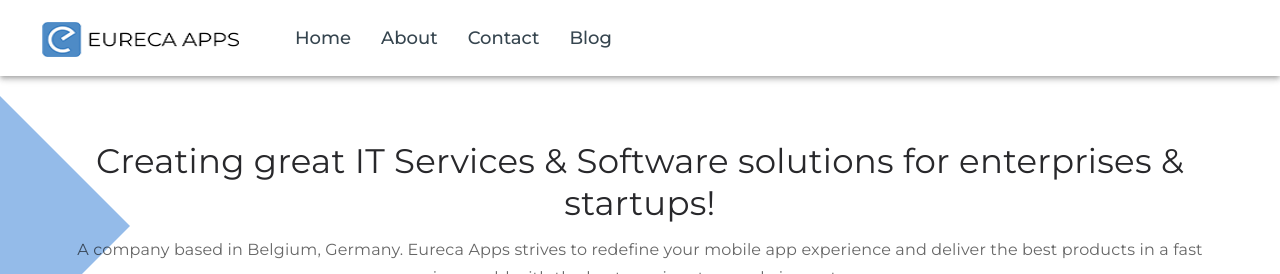
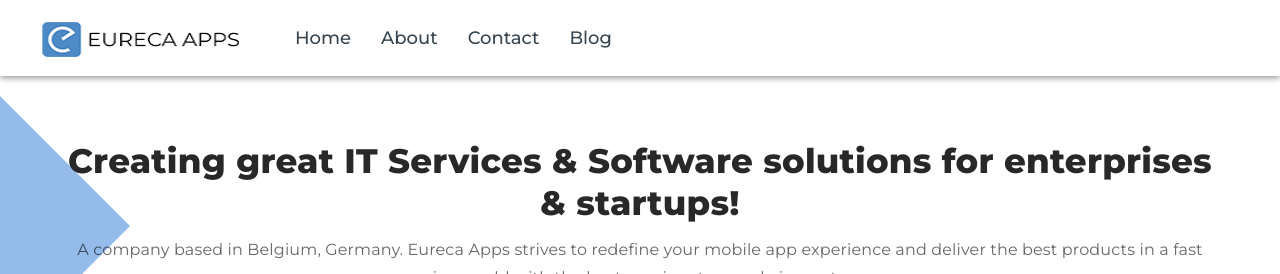
Before and after one commit to sohel22z/demo-nextjs, a Next.js app: page / in a window 1280 px wide. Shown: the top 274 px of the page. Built offline with nearby package versions, Linux system fonts and the light colour scheme.

Commit message:
Update styles.css

```diff
--- a/styles/styles.css
+++ b/styles/styles.css
@@ -35,7 +35,7 @@ body {
   font-family: Montserrat, Helvetica, Arial, sans-serif;
   font-size: 51.2px;
   line-height: 57.6px;
-  font-weight: 800;
+  font-weight: 800 !important;
   letter-spacing: 0;
 }
 
@@ -44,7 +44,7 @@ body {
   font-family: Montserrat, Helvetica, Arial, sans-serif;
   font-size: 25px;
   line-height: 35px;
-  font-weight: 700;
+  font-weight: 700 !important;
   letter-spacing: 0;
 }
 
@@ -53,7 +53,7 @@ body {
   font-family: Montserrat, Helvetica, Arial, sans-serif;
   font-size: 17.6px;
   line-height: 25.6px;
-  font-weight: 400;
+  font-weight: 400 !important;
   letter-spacing: 0;
 }
 
```
